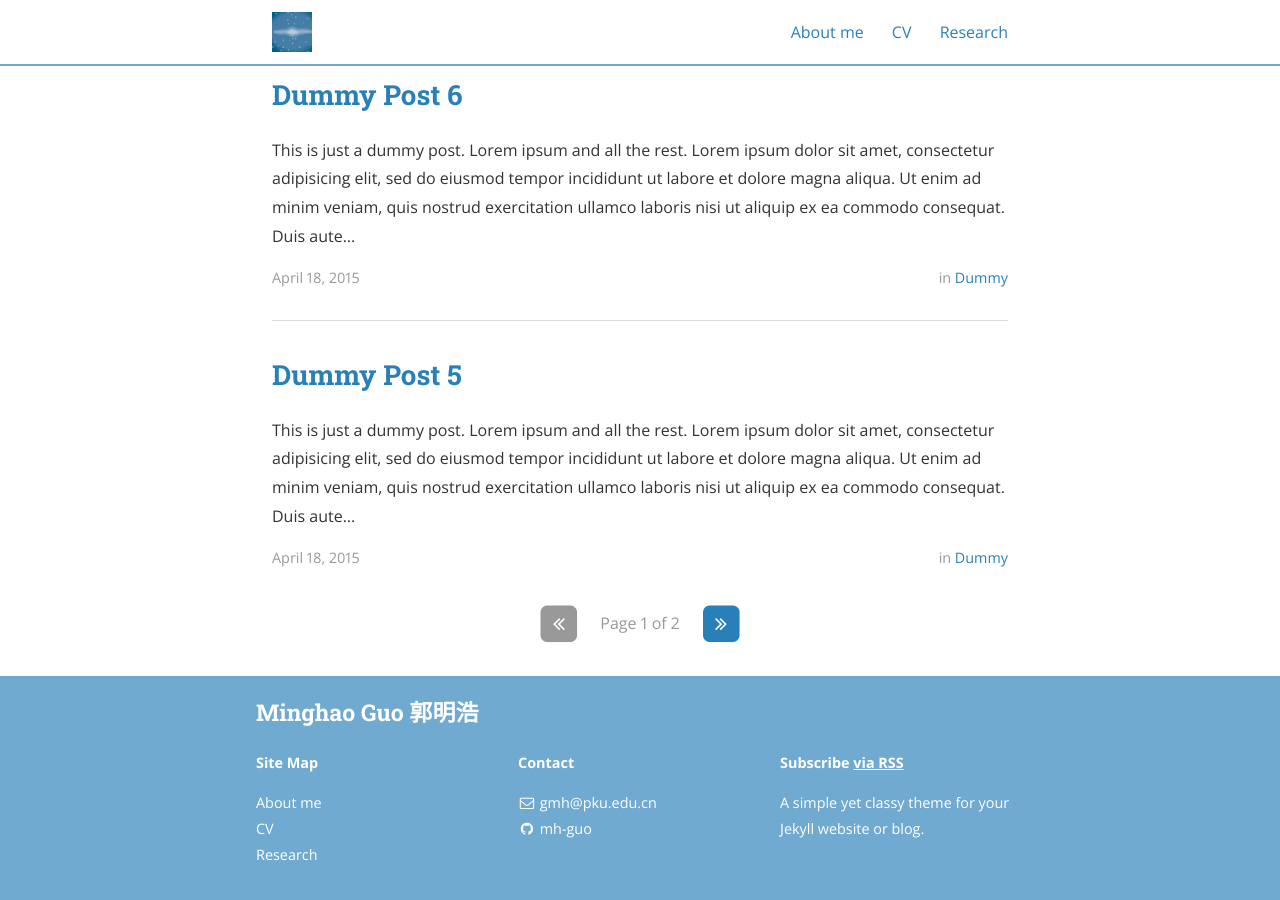
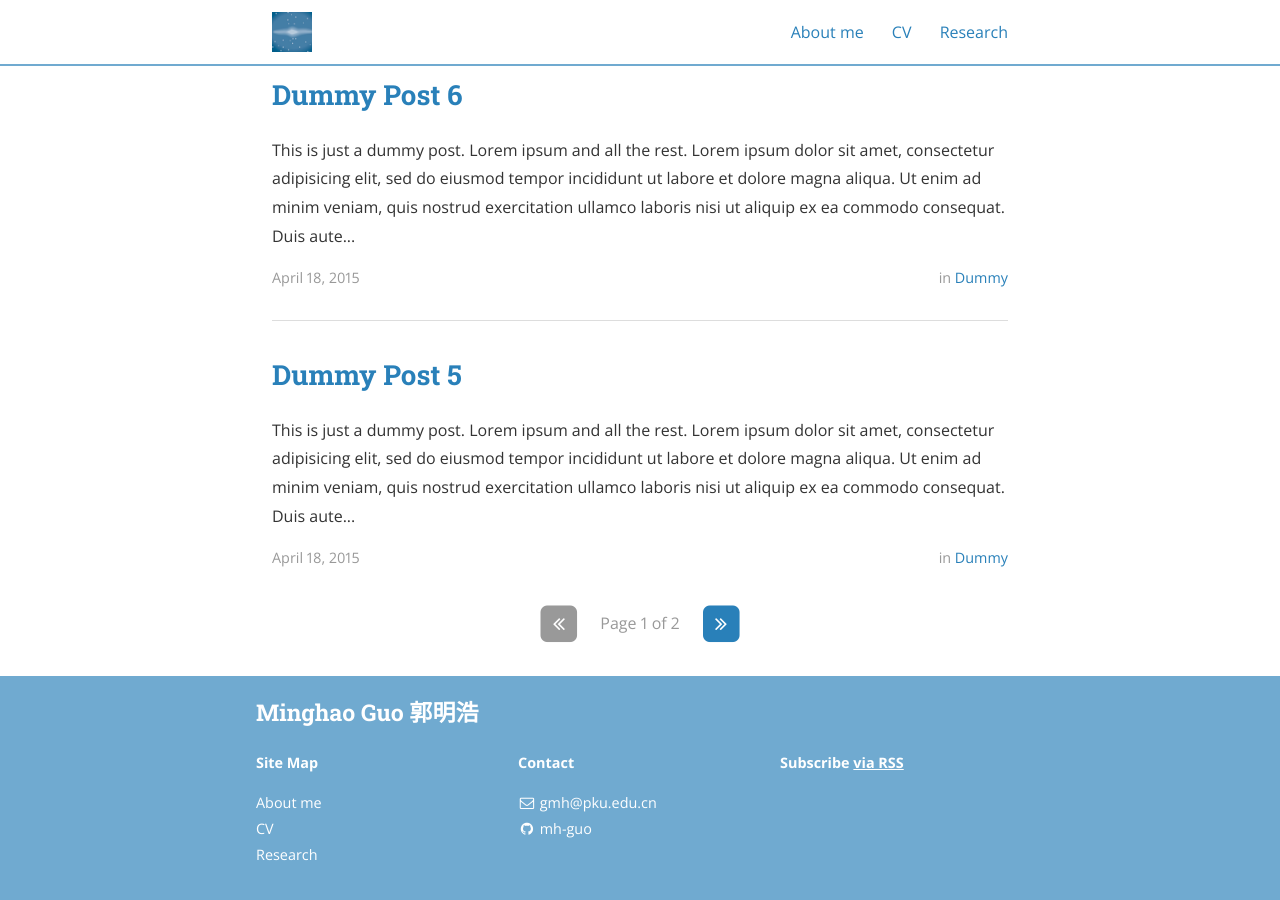
Before and after one commit to mh-guo/mh-guo-slate.github.io, a Jekyll site: the page built from index.html, in a window 1280 px wide and 900 px high, scrolled down 1200 px. Built offline with Jekyll 4.4.1, drawn with Linux system fonts in a browser that asks for light colours; nearby versions of some CDN libraries; the list of posts is cut into pages by our own code.

Commit message:
Update _config.yml

```diff
--- a/_config.yml
+++ b/_config.yml
@@ -13,8 +13,8 @@ title: Minghao Guo 郭明浩
 subtitle: ""
 email: gmh@pku.edu.cn
 name: Minghao Guo
-description: >
-  A simple yet classy theme for your Jekyll website or blog.
+#description: >
+#  A simple yet classy theme for your Jekyll website or blog.
 # Base URL of site (i.e. /blog). It should always start with a slash,
 # and never end with a slash. Set it to a blank value if hosting at the
 # root of your server.
```
